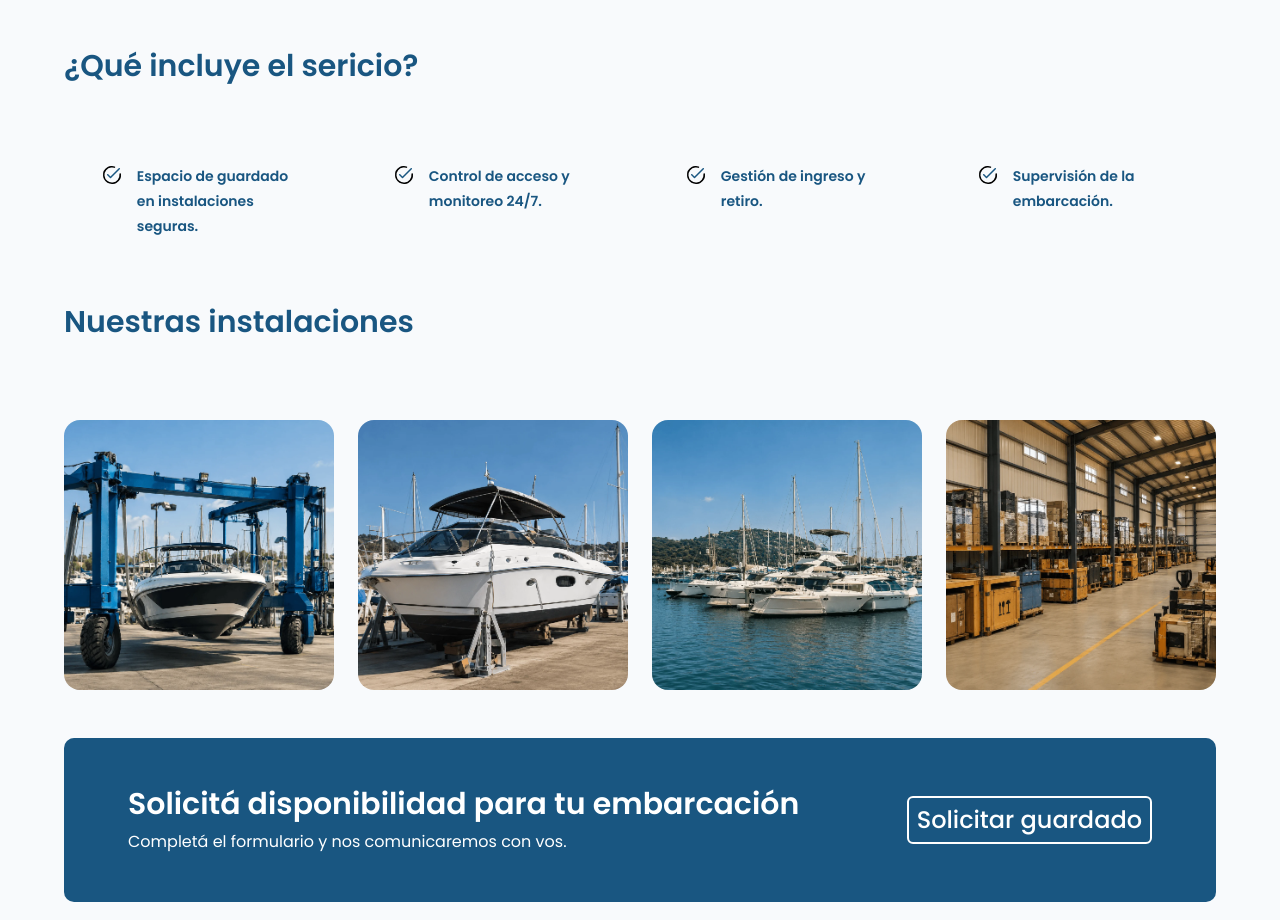
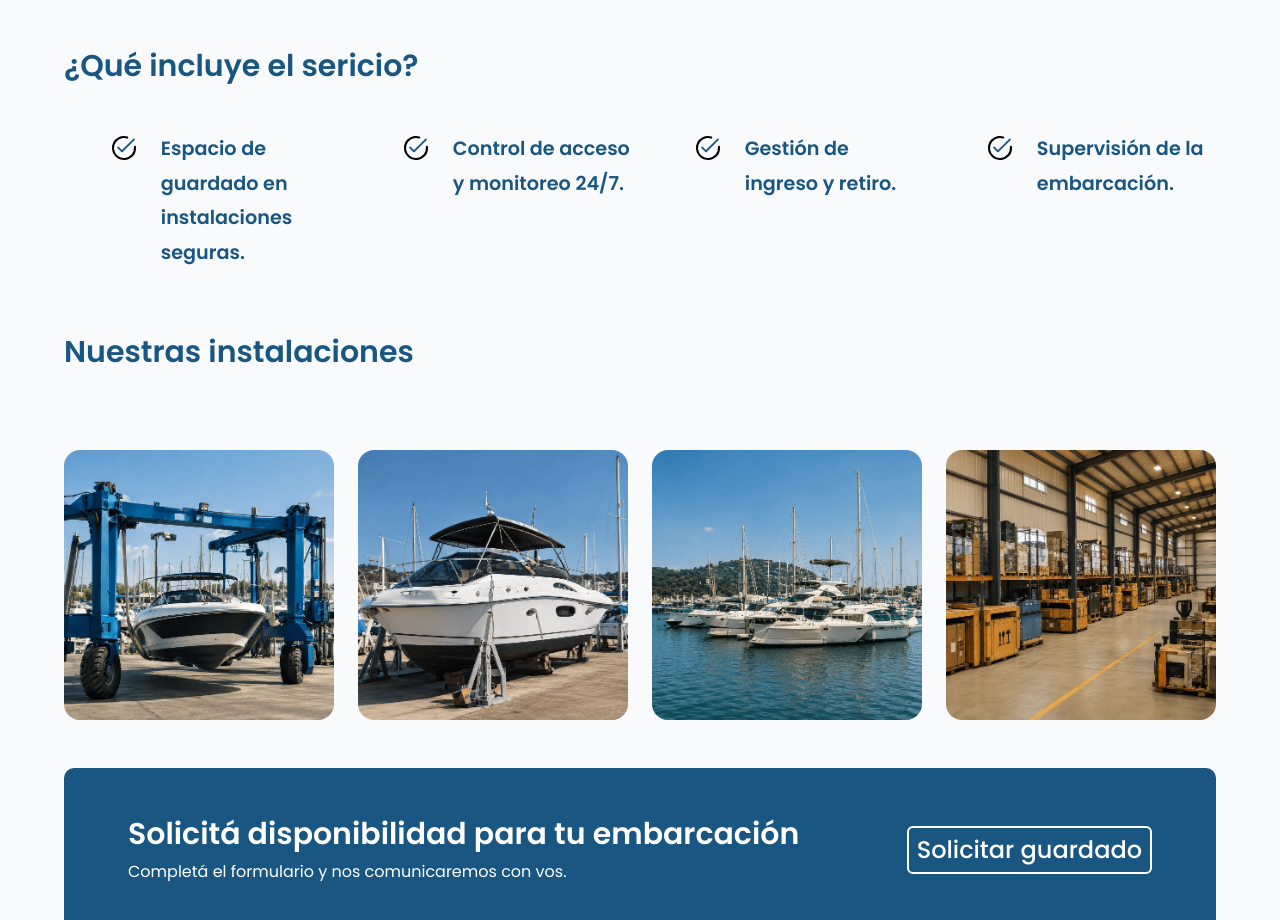
Before and after one commit to Martiks38/frontend_dsw, a Next.js app: page /guarderia in a window 1280 px wide. Shown: the part 1040-1960 px from the top of the page. Built offline with nearby package versions, Linux system fonts and the light colour scheme.

Commit message:
style(CheckList): update component styles

```diff
--- a/src/components/ui/Lists/CheckList/CheckList.tsx
+++ b/src/components/ui/Lists/CheckList/CheckList.tsx
@@ -7,13 +7,13 @@ interface ListItem {
 
 export default function CheckList({ items }: { items: ListItem[] }) {
   return (
-    <ul className={`${styles.features_list} mt-8`}>
+    <ul className={styles.features_list}>
       {items.map(({ id, description }) => {
         return (
           <li key={id} className={styles.feature_item}>
             <span className={styles.feature_icon} aria-hidden="true">
               <svg
-                className="relative -top-0.5"
+                className="relative -top-2.25"
                 xmlns="http://www.w3.org/2000/svg"
                 width={32}
                 height={32}
--- a/src/components/ui/Lists/CheckList/checklist.module.css
+++ b/src/components/ui/Lists/CheckList/checklist.module.css
@@ -14,7 +14,7 @@
 }
 
 .feature_icon {
-  --icon-size: 1.5rem;
+  --icon-size: 3rem;
 
   position: relative;
   top: 1px;
@@ -29,7 +29,7 @@
 
 .feature_text {
   max-width: 18ch;
-  font-size: 0.875rem;
+  font-size: 1.2rem;
   line-height: 1.8;
   font-weight: 600;
   margin: 0;
```
